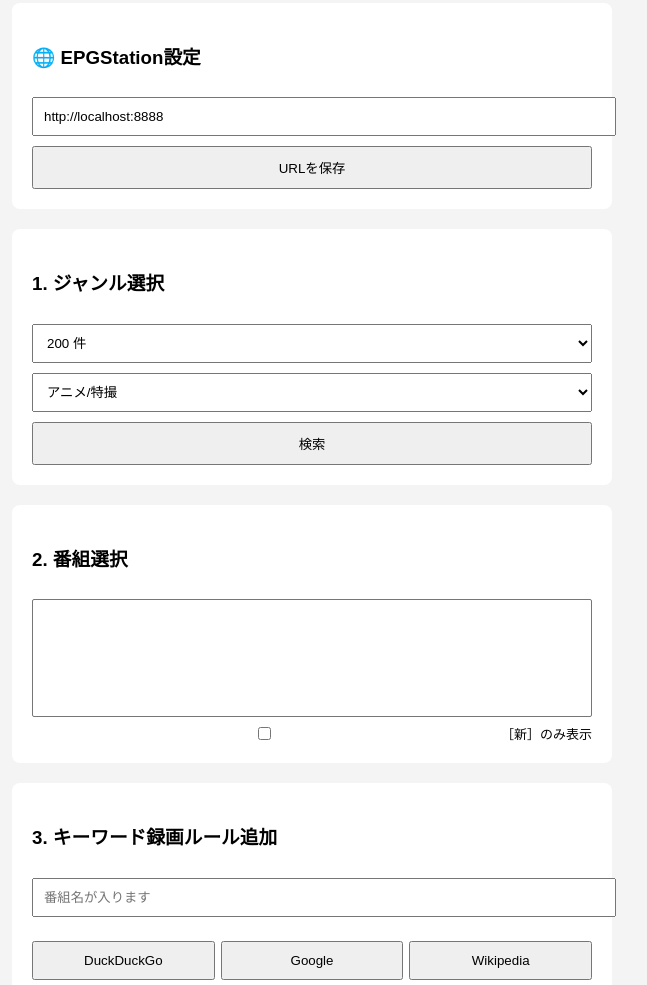
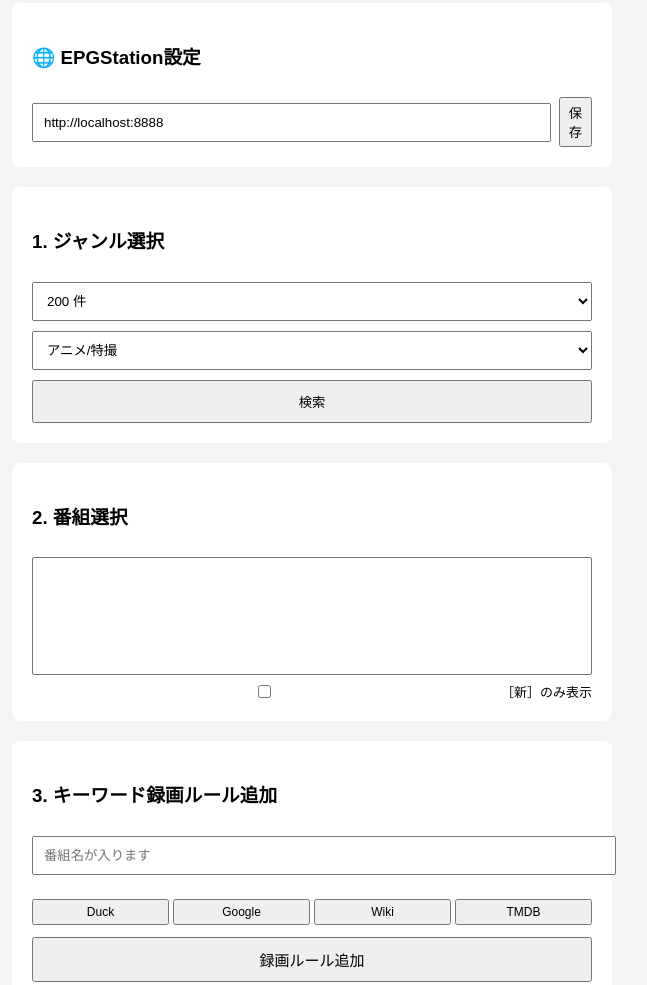
Before and after one commit to takyaO/epgsmod, a website: page public/index.html in a window 1280 px wide. Shown: the part 79-1064 px from the top of the page, without its empty margins (328-975 px from the left). Drawn offline with Linux system fonts and the light colour scheme.

Commit message:
added TMDB search

```diff
--- a/public/index.html
+++ b/public/index.html
@@ -18,9 +18,30 @@
 
 <div class="card">
     <h3>🌐 EPGStation設定</h3>
-    <input type="url" id="epgApiUrl" value="http://localhost:8888" placeholder="例: http://localhost:8888">
-    <button onclick="saveApiUrl()">URLを保存</button>
+    <div class="row">
+        <input type="url" id="epgApiUrl" value="http://localhost:8888" placeholder="例: http://localhost:8888">
+        <button onclick="saveApiUrl()">保存</button>
+    </div>
 </div>
+
+<style>
+.row {
+    display: flex;
+    align-items: center;
+}
+
+/* 入力欄を大きく */
+.row input[type="url"] {
+    flex: 1;
+}
+
+/* ボタンを小さく */
+.row button {
+    flex: 0;
+    padding: 4px 8px;
+    margin-left: 8px;
+}
+</style>
 
 <div class="card">
     <h3>1. ジャンル選択</h3>
@@ -57,15 +78,29 @@
     <input id="keywordInput" placeholder="番組名が入ります" style="width:100%; margin-bottom:8px;">
 
     <!-- 横並びの検索ボタン -->
-    <div id="keywordSearchButtons" style="
-        display: flex;
-        gap: 6px;
-        margin: 6px 0;
-    ">
-        <button class="mini-btn" onclick="searchExternal('duck')">DuckDuckGo</button>
-        <button class="mini-btn" onclick="searchExternal('google')">Google</button>
-        <button class="mini-btn" onclick="searchExternal('wiki')">Wikipedia</button>
-    </div>
+    <div id="keywordSearchButtons" class="compact-buttons">
+    <button class="mini-btn" onclick="searchExternal('duck')">Duck</button>
+    <button class="mini-btn" onclick="searchExternal('google')">Google</button>
+    <button class="mini-btn" onclick="searchExternal('wiki')">Wiki</button>
+    <button class="mini-btn" onclick="searchExternal('tmdb')">TMDB</button>
+</div>
+
+<style>
+.compact-buttons {
+    display: flex;
+    flex-wrap: wrap;      /* ← これが重要！ スマホで折り返す */
+    gap: 4px;             /* 少しだけ間隔を詰める */
+    margin: 6px 0;
+}
+
+.compact-buttons .mini-btn {
+    padding: 4px 6px;     /* 小さめボタン */
+    font-size: 12px;      /* 小さめ文字 */
+    flex: 1;              /* ボタンを均等幅に */
+    min-width: 72px;      /* スマホで極小化しすぎない */
+    white-space: nowrap;  /* 文字折り返し防止 */
+}
+</style>
 
     <!-- 横いっぱいの録画ルール追加ボタン -->
     <button onclick="addRule()" style="
@@ -377,6 +412,9 @@
         case "wiki":
             url = `https://ja.wikipedia.org/wiki/Special:Search?search=${q}`;
             break;
+        case "tmdb":
+            url = `https://www.themoviedb.org/search?query=${keyword}`;
+            break;
     }
 
     window.open(url, "_blank");
```
